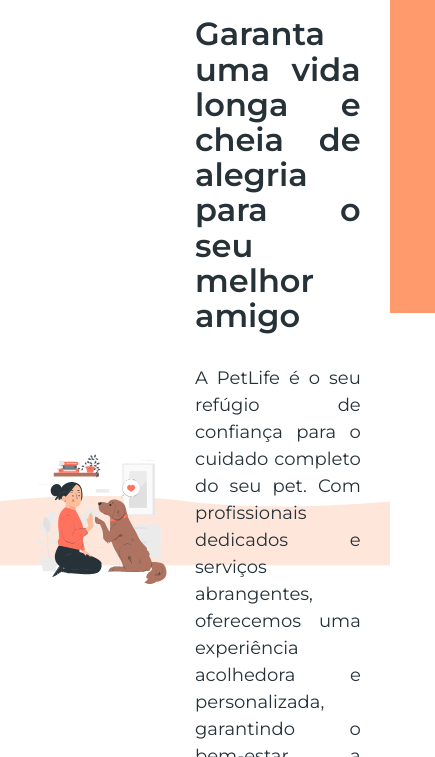
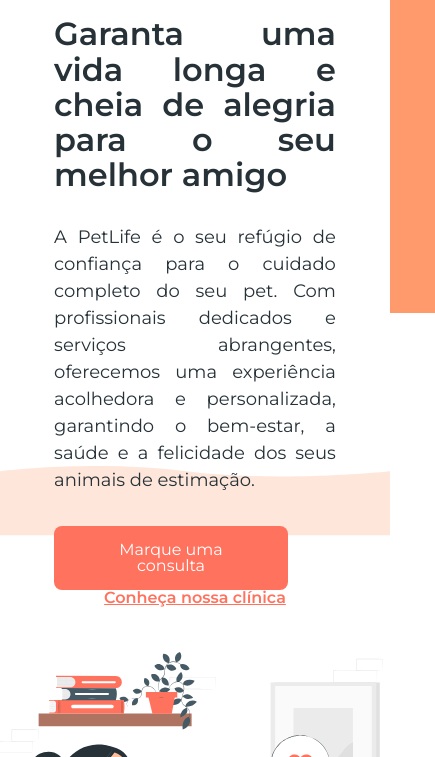
Before and after one commit to lehcibele/petlife, a plain HTML site: page index.html in a window 390 px wide. Shown: the part 87-844 px from the top of the page, 435 px wide, since content can reach past the window. Drawn offline with Linux system fonts and the light colour scheme.

Commit message:
começando a responsividade

```diff
--- a/src/css/secao-clinica.css
+++ b/src/css/secao-clinica.css
@@ -57,3 +57,17 @@
     width: 100%;
     height: 100%;
 }
+
+/* RESPONSIVIDADE - 1290px */
+@media (max-width: 1290px) {
+    .onda {
+        top: 463px;
+    }
+}
+
+/* RESPONSIVIDADE - 1200px */
+@media (max-width: 1290px) {
+    .onda {
+        top: 450px;
+    }
+}
--- a/src/css/secao-inicio.css
+++ b/src/css/secao-inicio.css
@@ -61,3 +61,23 @@
     color: var(--cor-button);
     font-weight: 600;
 }
+
+/* RESPONSIVIDADE - 1130px */
+@media (max-width: 1130px) {
+    .container-inicio {
+        flex-direction: column-reverse;
+    }
+
+    .container-img-inicio {
+        width: 480px;
+        height: 480px;
+    }
+
+    .conteudo-inicio {
+        max-width: 85%;
+    }
+
+    .conatiner-botoes {
+        text-align: center;
+    }
+}
```
